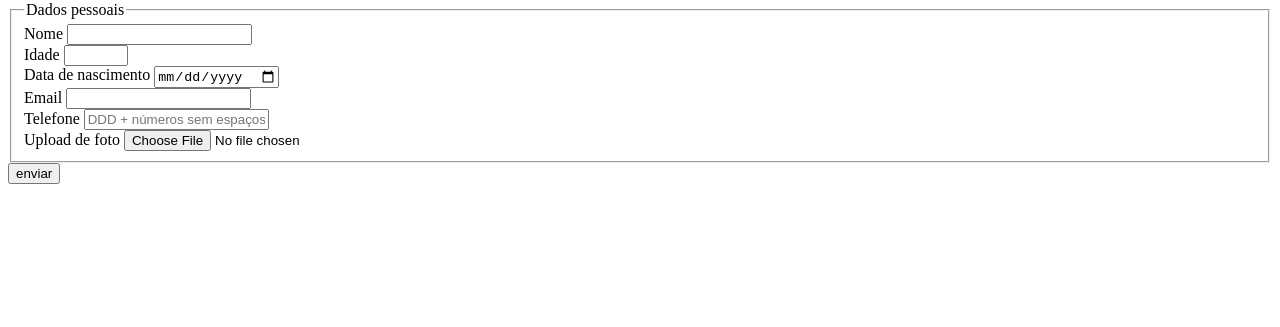
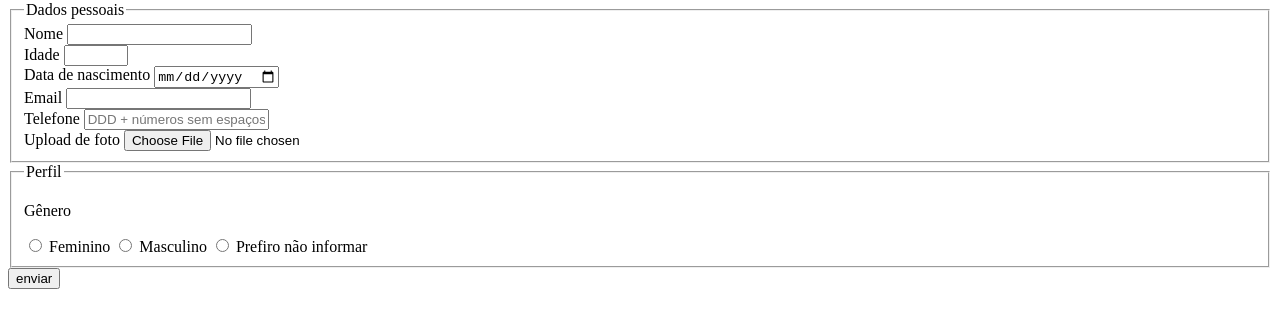
Before and after one commit to Jv6116/nextlevel, a plain HTML site: page index.html in a window 1280 px wide. Shown: the part 79-406 px from the top of the page. Drawn offline with Linux system fonts and the light colour scheme.

Commit message:
Adiciona opcoes de genero

```diff
--- a/index.html
+++ b/index.html
@@ -31,7 +31,23 @@
             <label for="userImage">Upload de foto</label>
             <input type="file" accept="image/*" name="userImage">
             <br>
-    </fieldset>
+   </fieldset>
+
+   <fieldset>
+    <legend>Perfil</legend>
+
+    <p>Gênero</p>
+
+    <input type="radio" name="userGender" value="Feminino">
+    <label for="userGender">Feminino</label>
+
+
+    <input type="radio" name="userGender" value="Masculino">
+    <label for="userGender">Masculino</label>
+
+     <input type="radio" name="userGender" value="notInformed">
+    <label for="userGender">Prefiro não informar</label>
+   </fieldset>
     <section>
         <form action="" method="get">
 
```
